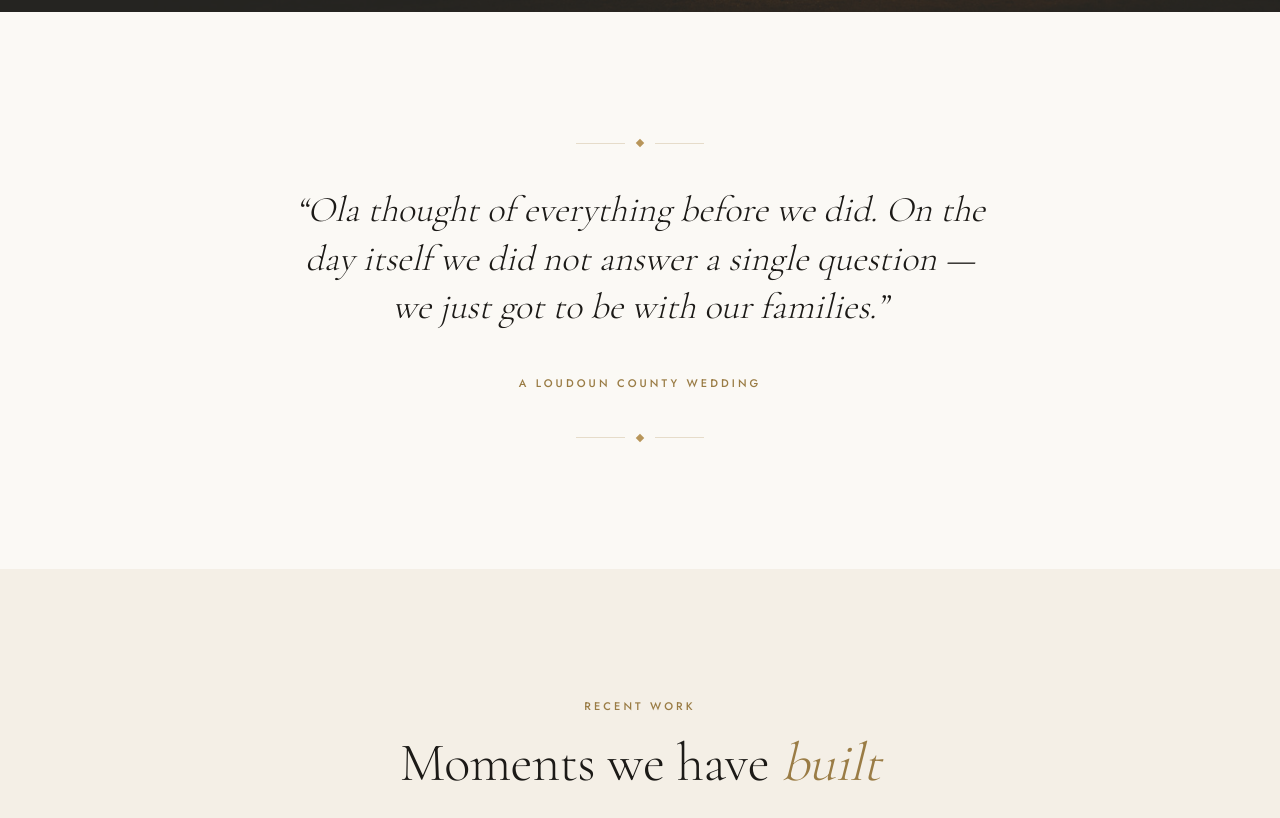
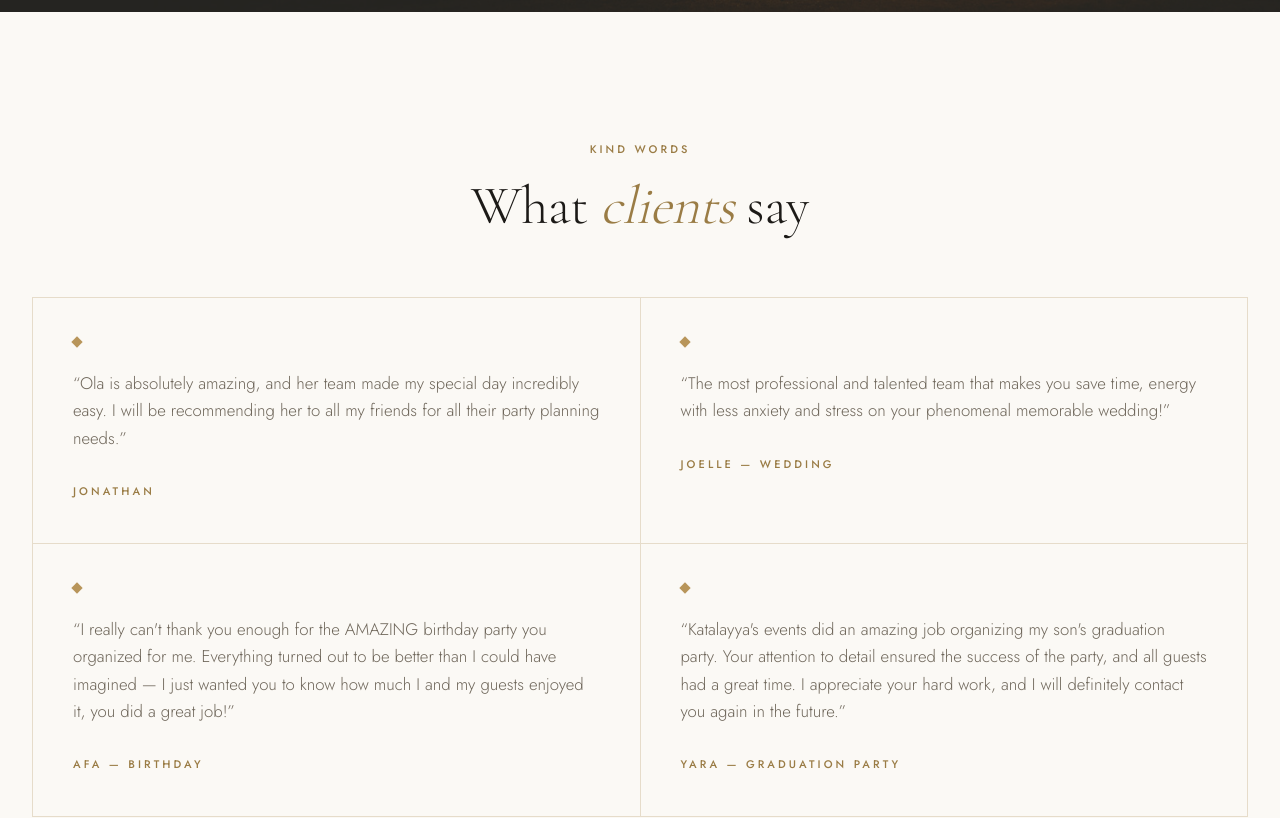
Before and after one commit to christa-ux/katalayyas-events, a React (Vite) app: page / in a window 1280 px wide. Shown: the part 3500-4318 px from the top of the page. Built offline with nearby package versions, Linux system fonts and the light colour scheme.

Commit message:
added testimonials

```diff
--- a/src/pages/Home.tsx
+++ b/src/pages/Home.tsx
@@ -1,13 +1,7 @@
 import { Link } from 'react-router-dom'
 import { motion, useReducedMotion } from 'framer-motion'
 import { Seo } from '../components/Seo'
-import {
-  ButtonLink,
-  Container,
-  Divider,
-  Reveal,
-  SectionHeading,
-} from '../components/primitives'
+import { ButtonLink, Container, Reveal, SectionHeading } from '../components/primitives'
 import { eventTypes, gallery, process, site } from '../data/site'
 
 /* ---------------------------------------------------------------- Hero */
@@ -238,25 +232,60 @@ function Process() {
 
 /* ---------------------------------------------------------- Testimonial */
 
+const testimonials = [
+  {
+    quote:
+      "Ola is absolutely amazing, and her team made my special day incredibly easy. I will be recommending her to all my friends for all their party planning needs.",
+    name: 'Jonathan',
+  },
+  {
+    quote:
+      'The most professional and talented team that makes you save time, energy with less anxiety and stress on your phenomenal memorable wedding!',
+    name: 'Joelle',
+    event: 'Wedding',
+  },
+  {
+    quote:
+      "I really can't thank you enough for the AMAZING birthday party you organized for me. Everything turned out to be better than I could have imagined — I just wanted you to know how much I and my guests enjoyed it, you did a great job!",
+    name: 'Afa',
+    event: 'Birthday',
+  },
+  {
+    quote:
+      "Katalayya's events did an amazing job organizing my son's graduation party. Your attention to detail ensured the success of the party, and all guests had a great time. I appreciate your hard work, and I will definitely contact you again in the future.",
+    name: 'Yara',
+    event: 'Graduation party',
+  },
+]
+
 function Testimonial() {
   return (
     <section className="bg-ivory py-24 lg:py-32">
-      <Container size="narrow">
-        <Reveal className="text-center">
-          <Divider />
-          <blockquote className="mt-10">
-            <p className="font-[family-name:var(--font-display)] text-[1.8rem] leading-[1.35] text-espresso italic sm:text-4xl">
-              &ldquo;Ola thought of everything before we did. On the day itself we did not
-              answer a single question — we just got to be with our families.&rdquo;
-            </p>
-            <footer className="mt-9">
-              <span className="eyebrow">A Loudoun County wedding</span>
-            </footer>
-          </blockquote>
-          <div className="mt-10">
-            <Divider />
-          </div>
-        </Reveal>
+      <Container size="wide">
+        <SectionHeading
+          eyebrow="Kind words"
+          title={
+            <>
+              What <span className="italic text-gold-600">clients</span> say
+            </>
+          }
+        />
+        <ul className="mt-16 grid gap-px overflow-hidden border border-sand bg-sand sm:grid-cols-2">
+          {testimonials.map((t, i) => (
+            <Reveal as="li" key={t.name} delay={i * 0.08} className="bg-ivory p-9 sm:p-10">
+              <span className="block size-2 rotate-45 bg-gold-500" aria-hidden="true" />
+              <p className="mt-6 text-[1.05rem] leading-relaxed text-stone">
+                &ldquo;{t.quote}&rdquo;
+              </p>
+              <footer className="mt-6">
+                <span className="eyebrow">
+                  {t.name}
+                  {t.event ? ` — ${t.event}` : ''}
+                </span>
+              </footer>
+            </Reveal>
+          ))}
+        </ul>
       </Container>
     </section>
   )
```
